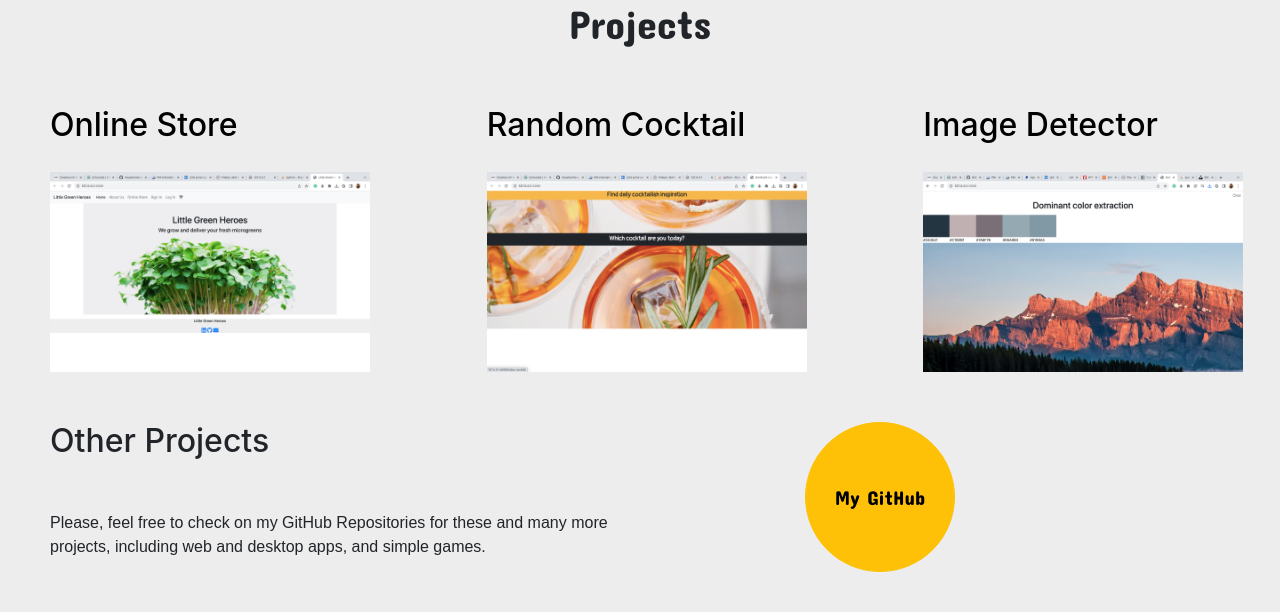
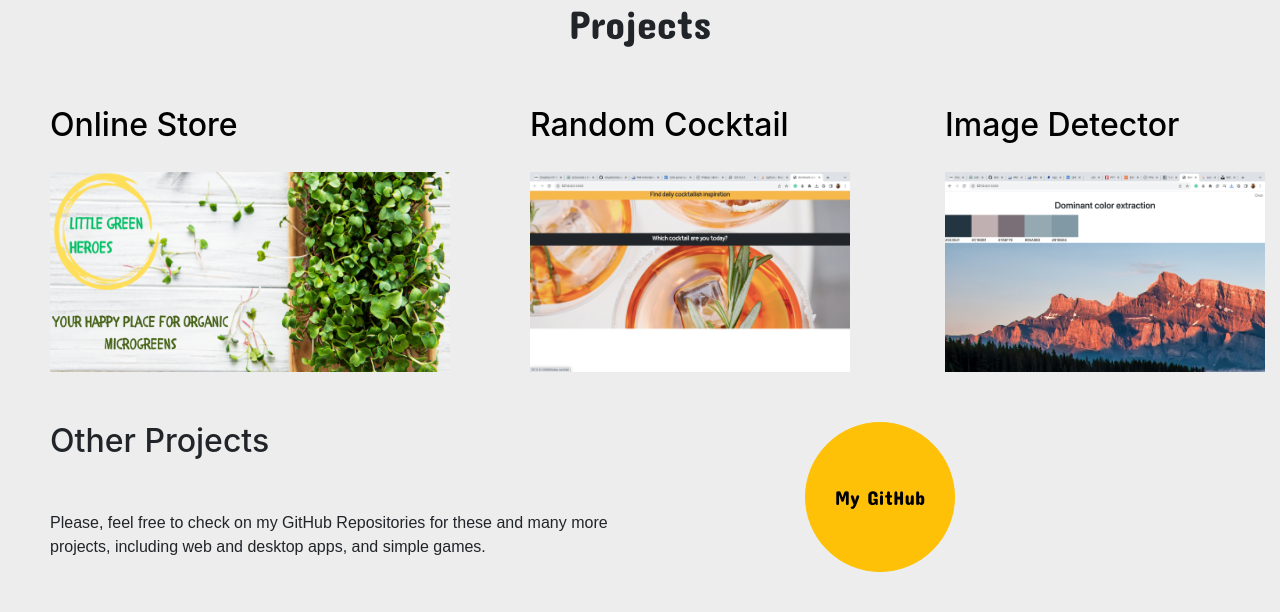
Before and after one commit to miyamarinova/Portfolio_website, a Flask app: page /projects in a window 1280 px wide. Shown: the part 56-668 px from the top of the page. Run offline with Flask 3, Linux system fonts and the light colour scheme; some libraries are stand-ins or nearby versions.

Commit message:
Update projects.html

```diff
--- a/templates/projects.html
+++ b/templates/projects.html
@@ -11,7 +11,7 @@
         <div class="col" >
             <div class="w3-white w3-text-grey w3-card-4">
                 <h2 class="project-paragraph"><a href="{{url_for('project01')}}">Online Store</a></h2>
-            <div><a href="{{url_for('project01')}}"><img class='projects-img' src="{{ url_for('static',filename='img/project1img1.png') }}" alt="onlinestoreimg"></a></div>
+            <div><a href="{{url_for('project01')}}"><img class='projects-img' src="{{ url_for('static',filename='img/home-page-1.png') }}" alt="onlinestoreimg"></a></div>
             </div></div>
 
 
```
